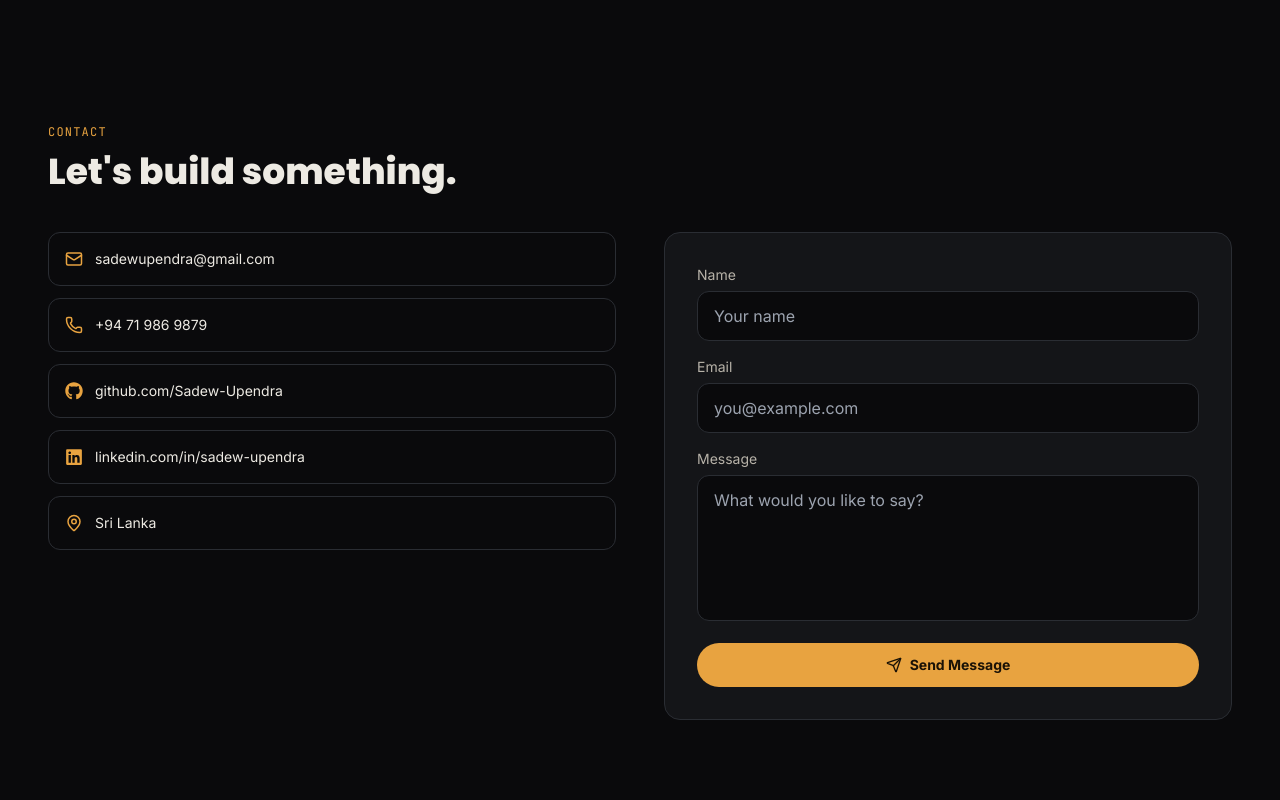
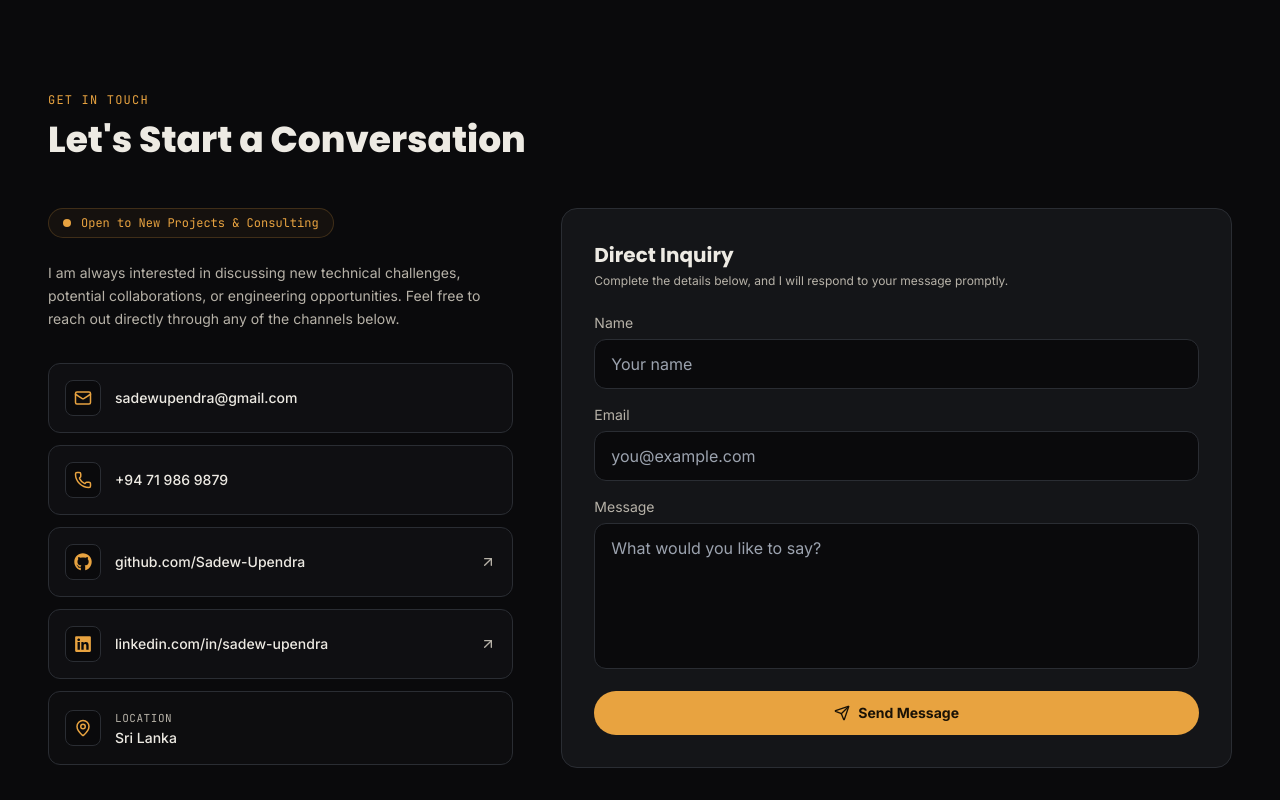
Before and after one commit to Sadew-Upendra/Portfolio, a Next.js app: page / in a window 1280 px wide. Shown: the part 4940-5740 px from the top of the page. Built offline with nearby package versions, Linux system fonts and the light colour scheme; no server answers.

Commit message:
chore(contact): update social link labels and text formatting

```diff
--- a/src/components/sections/Contact/Contact.tsx
+++ b/src/components/sections/Contact/Contact.tsx
@@ -1,58 +1,107 @@
 "use client";
 
 import { motion } from "framer-motion";
-import { Mail, Phone, MapPin } from "lucide-react";
+import { Mail, Phone, MapPin, ArrowUpRight } from "lucide-react";
 import { FaGithub, FaLinkedin } from "react-icons/fa";
 import { Container } from "@/components/ui/Container";
 import { SectionHeading } from "@/components/ui/SectionHeading";
 import { socialLinks, contactDetails } from "@/data/site";
 import { ContactForm } from "./ContactForm";
 
-const iconMap = { github: FaGithub, linkedin: FaLinkedin, email: Mail, phone: Phone };
+const iconMap = {
+  github: FaGithub,
+  linkedin: FaLinkedin,
+  email: Mail,
+  phone: Phone
+};
 
 export function Contact() {
   return (
-    <section id="contact" className="scroll-mt-24 py-28">
+    <section id="contact" className="scroll-mt-20 py-20">
       <Container>
-        <SectionHeading eyebrow="CONTACT" title="Let's build something." />
+        <SectionHeading eyebrow="GET IN TOUCH" title="Let's Start a Conversation" />
 
-        <div className="grid gap-12 md:grid-cols-2">
+        <div className="mt-12 grid gap-12 lg:grid-cols-12 lg:items-start">
+          {/* Left Column: Contact Links & Info */}
           <motion.div
             initial={{ opacity: 0, y: 20 }}
             whileInView={{ opacity: 1, y: 0 }}
             viewport={{ once: true }}
-            className="space-y-6"
+            transition={{ duration: 0.5 }}
+            className="space-y-6 lg:col-span-5"
           >
-            <div className="space-y-3">
+            {/* Professional Status Badge */}
+            <div className="inline-flex items-center gap-2.5 rounded-full border border-lamp/20 bg-lamp/5 px-3.5 py-1.5 text-xs font-mono text-lamp">
+              <span className="relative flex h-2 w-2">
+                <span className="absolute inline-flex h-full w-full animate-ping rounded-full bg-lamp opacity-75" />
+                <span className="relative inline-flex h-2 w-2 rounded-full bg-lamp" />
+              </span>
+              Open to New Projects & Consulting
+            </div>
+
+            <p className="text-sm leading-relaxed text-muted">
+              I am always interested in discussing new technical challenges, potential collaborations, or engineering opportunities. Feel free to reach out directly through any of the channels below.
+            </p>
+
+            {/* Links List */}
+            <div className="space-y-3 pt-2">
               {socialLinks.map((link) => {
-                const Icon = iconMap[link.icon];
+                const Icon = iconMap[link.icon as keyof typeof iconMap] || Mail;
+                const isExternal = link.href.startsWith("http");
+
                 return (
                   <a
                     key={link.label}
                     href={link.href}
-                    target={link.href.startsWith("http") ? "_blank" : undefined}
-                    rel="noopener noreferrer"
-                    className="flex items-center gap-3 rounded-xl border border-border p-4 text-sm text-ink transition hover:border-lamp"
+                    target={isExternal ? "_blank" : undefined}
+                    rel={isExternal ? "noopener noreferrer" : undefined}
+                    className="group flex items-center justify-between rounded-xl border border-border bg-surface/50 p-4 text-sm text-ink transition-all duration-300 hover:border-lamp/50 hover:bg-lamp/[0.03] hover:shadow-sm"
                   >
-                    <Icon size={18} className="text-lamp" />
-                    {link.label}
+                    <div className="flex items-center gap-3.5">
+                      <div className="flex h-9 w-9 items-center justify-center rounded-lg border border-border bg-bg text-lamp transition-colors group-hover:border-lamp/40 group-hover:bg-lamp/10">
+                        <Icon size={18} className="transition-transform duration-300 group-hover:scale-110" />
+                      </div>
+                      <span className="font-medium">{link.label}</span>
+                    </div>
+
+                    {isExternal && (
+                      <ArrowUpRight
+                        size={16}
+                        className="text-muted transition-transform duration-300 group-hover:-translate-y-0.5 group-hover:translate-x-0.5 group-hover:text-lamp"
+                      />
+                    )}
                   </a>
                 );
               })}
-              <div className="flex items-center gap-3 rounded-xl border border-border p-4 text-sm text-ink">
-                <MapPin size={18} className="text-lamp" />
-                {contactDetails.address}
+
+              {/* Location Card */}
+              <div className="flex items-center gap-3.5 rounded-xl border border-border bg-surface/30 p-4 text-sm text-ink">
+                <div className="flex h-9 w-9 items-center justify-center rounded-lg border border-border bg-bg text-lamp">
+                  <MapPin size={18} />
+                </div>
+                <div>
+                  <p className="text-[11px] font-mono tracking-wider text-muted uppercase">Location</p>
+                  <p className="font-medium">{contactDetails.address}</p>
+                </div>
               </div>
             </div>
           </motion.div>
 
+          {/* Right Column: Original Container with Header Text */}
           <motion.div
             initial={{ opacity: 0, y: 20 }}
             whileInView={{ opacity: 1, y: 0 }}
             viewport={{ once: true }}
-            transition={{ delay: 0.1 }}
-            className="rounded-2xl border border-border bg-surface p-6 md:p-8"
+            transition={{ duration: 0.5, delay: 0.15 }}
+            className="rounded-2xl border border-border bg-surface p-6 md:p-8 lg:col-span-7"
           >
+            <div className="mb-6 space-y-1">
+              <h3 className="font-display text-xl font-bold text-ink">Direct Inquiry</h3>
+              <p className="text-xs text-muted">
+                Complete the details below, and I will respond to your message promptly.
+              </p>
+            </div>
+
             <ContactForm />
           </motion.div>
         </div>
```
